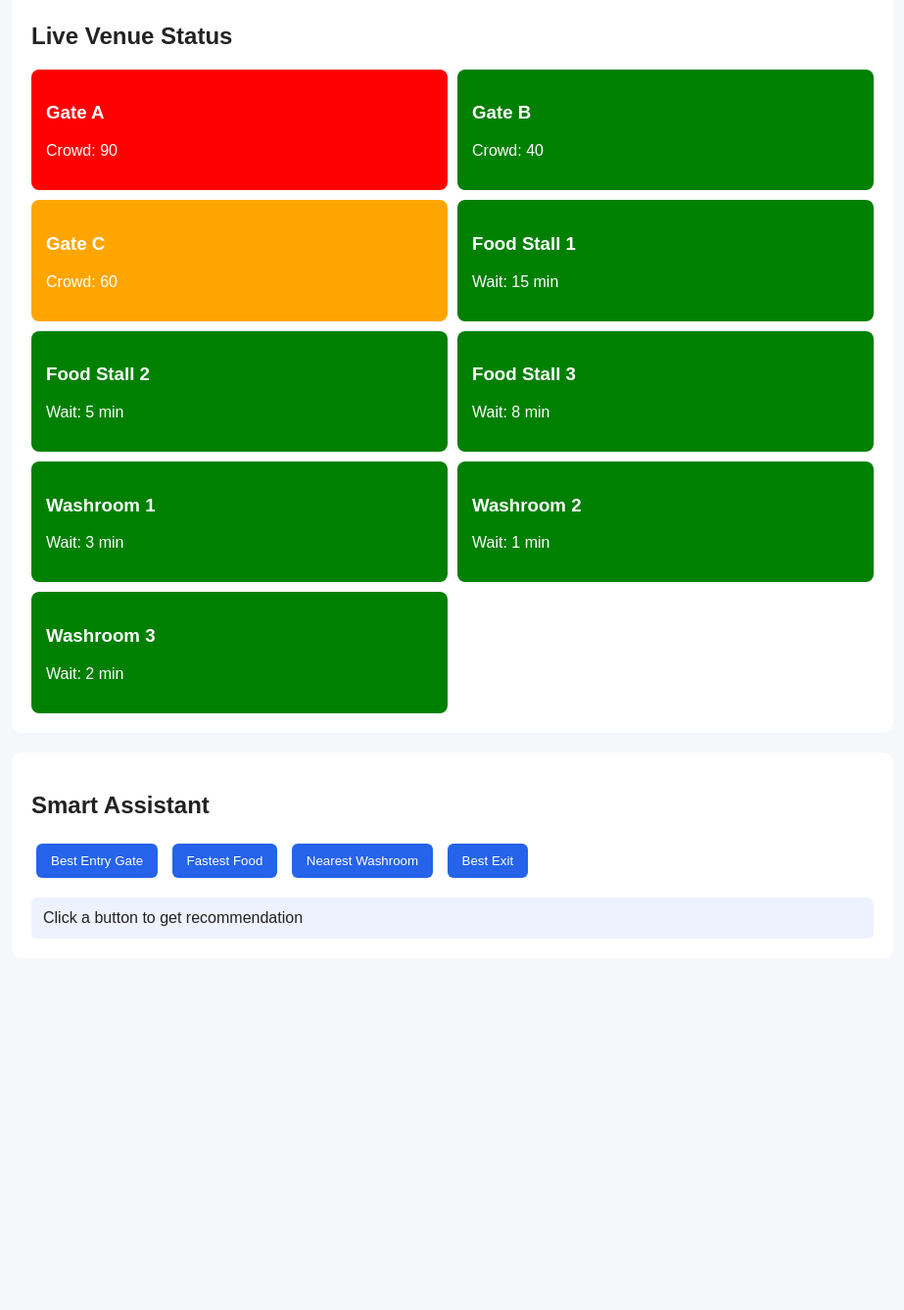
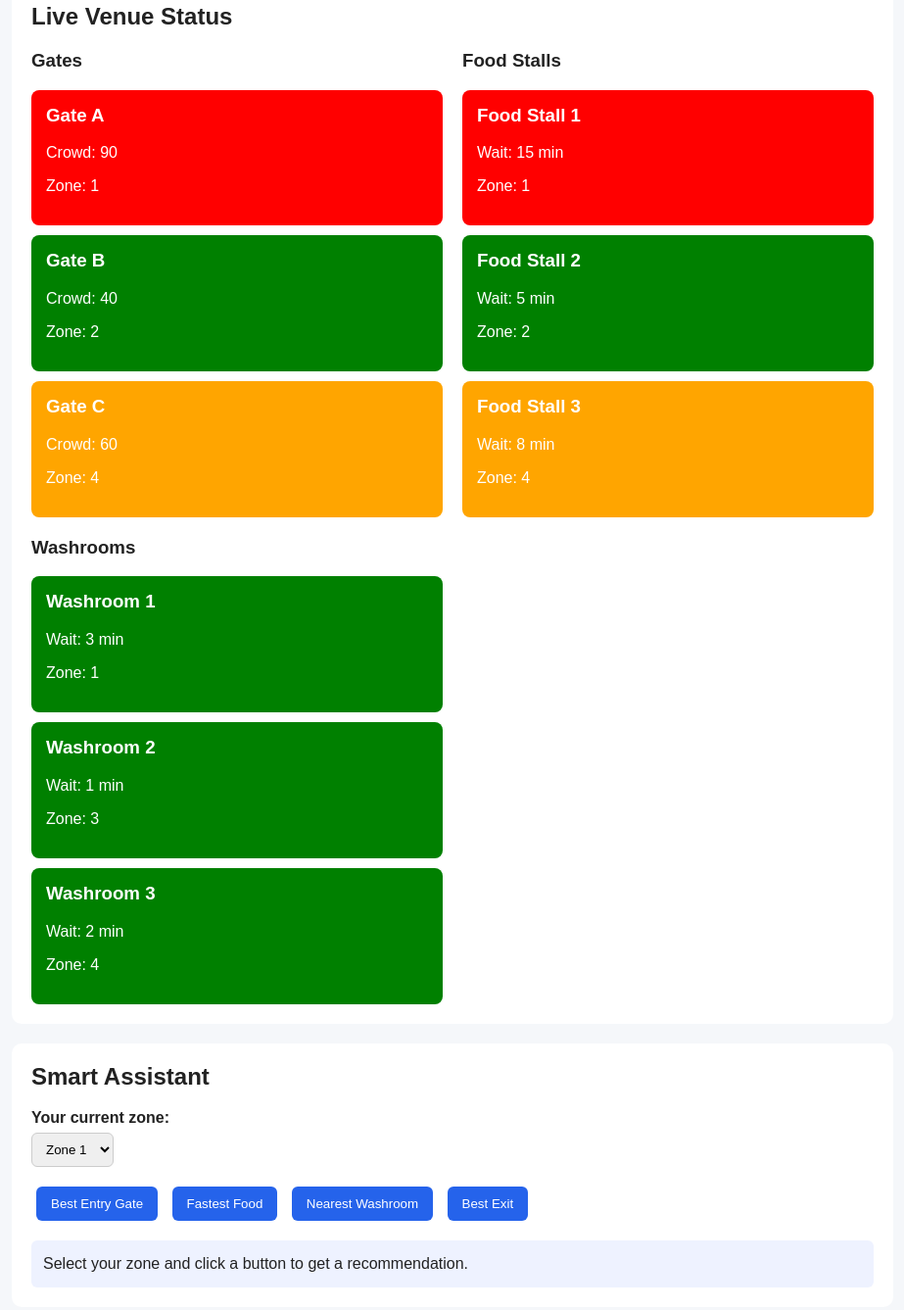
Before and after one commit to anakhapdileepkumar/venueflow-ai, a plain HTML site: page index.html in a window 1280 px wide. Shown: the part 191-1528 px from the top of the page at 98% size, without its empty margins (178-1101 px from the left). Before the commit the page ends 1189 px from the top, so only its background shows below. Drawn offline with Linux system fonts and the light colour scheme.

Commit message:
Added user zone based smart recommendations

```diff
--- a/index.html
+++ b/index.html
@@ -15,11 +15,38 @@
   <main class="container">
     <section class="card">
       <h2>Live Venue Status</h2>
-      <div id="status-container" class="status-grid"></div>
+
+      <div class="status-grid">
+        <div>
+          <h3>Gates</h3>
+          <div id="gates-container" class="inner-grid"></div>
+        </div>
+
+        <div>
+          <h3>Food Stalls</h3>
+          <div id="food-container" class="inner-grid"></div>
+        </div>
+
+        <div>
+          <h3>Washrooms</h3>
+          <div id="washroom-container" class="inner-grid"></div>
+        </div>
+      </div>
     </section>
 
     <section class="card">
       <h2>Smart Assistant</h2>
+
+      <div class="input-group">
+        <label for="user-location">Your current zone:</label>
+        <select id="user-location">
+          <option value="1">Zone 1</option>
+          <option value="2">Zone 2</option>
+          <option value="3">Zone 3</option>
+          <option value="4">Zone 4</option>
+        </select>
+      </div>
+
       <div class="buttons">
         <button onclick="findGate()">Best Entry Gate</button>
         <button onclick="findFood()">Fastest Food</button>
@@ -28,7 +55,7 @@
       </div>
 
       <div id="result">
-        Click a button to get recommendation
+        Select your zone and click a button to get a recommendation.
       </div>
     </section>
   </main>
--- a/script.js
+++ b/script.js
@@ -1,126 +1,143 @@
-// Venue Data
 const venueData = {
   gates: [
-    { name: "Gate A", crowd: 90, distance: 2 },
-    { name: "Gate B", crowd: 40, distance: 4 },
-    { name: "Gate C", crowd: 60, distance: 3 }
+    { name: "Gate A", crowd: 90, zone: 1 },
+    { name: "Gate B", crowd: 40, zone: 2 },
+    { name: "Gate C", crowd: 60, zone: 4 }
   ],
   foodStalls: [
-    { name: "Food Stall 1", wait: 15, distance: 2 },
-    { name: "Food Stall 2", wait: 5, distance: 4 },
-    { name: "Food Stall 3", wait: 8, distance: 3 }
+    { name: "Food Stall 1", wait: 15, zone: 1 },
+    { name: "Food Stall 2", wait: 5, zone: 2 },
+    { name: "Food Stall 3", wait: 8, zone: 4 }
   ],
   washrooms: [
-    { name: "Washroom 1", wait: 3, distance: 2 },
-    { name: "Washroom 2", wait: 1, distance: 5 },
-    { name: "Washroom 3", wait: 2, distance: 3 }
+    { name: "Washroom 1", wait: 3, zone: 1 },
+    { name: "Washroom 2", wait: 1, zone: 3 },
+    { name: "Washroom 3", wait: 2, zone: 4 }
   ],
   exits: [
-    { name: "Exit A", crowd: 80, distance: 2 },
-    { name: "Exit B", crowd: 30, distance: 4 },
-    { name: "Exit C", crowd: 50, distance: 3 }
+    { name: "Exit A", crowd: 80, zone: 1 },
+    { name: "Exit B", crowd: 30, zone: 3 },
+    { name: "Exit C", crowd: 50, zone: 4 }
   ]
 };
 
-// ---------------- UI LOADING ----------------
+function loadVenueStatus() {
+  const gatesContainer = document.getElementById("gates-container");
+  const foodContainer = document.getElementById("food-container");
+  const washroomContainer = document.getElementById("washroom-container");
 
-function loadVenueStatus() {
-  const container = document.getElementById("status-container");
-  container.innerHTML = "";
+  gatesContainer.innerHTML = "";
+  foodContainer.innerHTML = "";
+  washroomContainer.innerHTML = "";
 
-  // Gates
   venueData.gates.forEach(gate => {
     const div = document.createElement("div");
     div.className = getCrowdClass(gate.crowd);
     div.innerHTML = `
       <h3>${gate.name}</h3>
       <p>Crowd: ${gate.crowd}</p>
+      <p>Zone: ${gate.zone}</p>
     `;
-    container.appendChild(div);
+    gatesContainer.appendChild(div);
   });
 
-  // Food Stalls
   venueData.foodStalls.forEach(stall => {
     const div = document.createElement("div");
-    div.className = "status-box low";
+    div.className = getWaitClass(stall.wait);
     div.innerHTML = `
       <h3>${stall.name}</h3>
       <p>Wait: ${stall.wait} min</p>
+      <p>Zone: ${stall.zone}</p>
     `;
-    container.appendChild(div);
+    foodContainer.appendChild(div);
   });
 
-  // Washrooms
-  venueData.washrooms.forEach(w => {
+  venueData.washrooms.forEach(washroom => {
     const div = document.createElement("div");
-    div.className = "status-box low";
+    div.className = getWaitClass(washroom.wait);
     div.innerHTML = `
-      <h3>${w.name}</h3>
-      <p>Wait: ${w.wait} min</p>
+      <h3>${washroom.name}</h3>
+      <p>Wait: ${washroom.wait} min</p>
+      <p>Zone: ${washroom.zone}</p>
     `;
-    container.appendChild(div);
+    washroomContainer.appendChild(div);
   });
 }
 
-// Color logic for crowd
 function getCrowdClass(crowd) {
   if (crowd > 70) return "status-box crowded";
   if (crowd > 40) return "status-box medium";
   return "status-box low";
 }
 
-// Load UI when page opens
-window.onload = loadVenueStatus;
+function getWaitClass(wait) {
+  if (wait > 10) return "status-box crowded";
+  if (wait > 5) return "status-box medium";
+  return "status-box low";
+}
 
-// ---------------- DECISION LOGIC ----------------
+function getUserZone() {
+  return Number(document.getElementById("user-location").value);
+}
+
+function calculateScore(option, mode, userZone) {
+  const zoneDifference = Math.abs(option.zone - userZone);
+
+  if (mode === "crowd") {
+    return option.crowd + zoneDifference * 10;
+  }
+
+  return option.wait + zoneDifference * 2;
+}
 
 function findBestOption(options, mode) {
+  const userZone = getUserZone();
   let best = options[0];
+  let bestScore = calculateScore(best, mode, userZone);
 
   for (let i = 1; i < options.length; i++) {
     const current = options[i];
-
-    let currentScore;
-    let bestScore;
-
-    if (mode === "crowd") {
-      currentScore = current.crowd + current.distance;
-      bestScore = best.crowd + best.distance;
-    } else {
-      currentScore = current.wait + current.distance;
-      bestScore = best.wait + best.distance;
-    }
+    const currentScore = calculateScore(current, mode, userZone);
 
     if (currentScore < bestScore) {
       best = current;
+      bestScore = currentScore;
     }
   }
 
   return best;
 }
 
-// ---------------- BUTTON FUNCTIONS ----------------
-
 function findGate() {
   const best = findBestOption(venueData.gates, "crowd");
+  const userZone = getUserZone();
+
   document.getElementById("result").innerText =
-    `${best.name} is the best entry option (low crowd + good access).`;
+    `Recommended: ${best.name}\nReason: It has a better balance of lower crowd and proximity from Zone ${userZone}.`;
 }
 
 function findFood() {
   const best = findBestOption(venueData.foodStalls, "wait");
+  const userZone = getUserZone();
+
   document.getElementById("result").innerText =
-    `${best.name} is the fastest food option right now.`;
+    `Recommended: ${best.name}\nReason: It offers a shorter waiting time and is convenient from Zone ${userZone}.`;
 }
 
 function findWashroom() {
   const best = findBestOption(venueData.washrooms, "wait");
+  const userZone = getUserZone();
+
   document.getElementById("result").innerText =
-    `${best.name} is the most convenient washroom.`;
+    `Recommended: ${best.name}\nReason: It is the most convenient washroom based on wait time and distance from Zone ${userZone}.`;
 }
 
 function findExit() {
   const best = findBestOption(venueData.exits, "crowd");
+  const userZone = getUserZone();
+
   document.getElementById("result").innerText =
-    `${best.name} is the best exit with smooth movement.`;
+    `Recommended: ${best.name}\nReason: It provides smoother exit movement with less congestion from Zone ${userZone}.`;
 }
+
+window.onload = loadVenueStatus;
--- a/style.css
+++ b/style.css
@@ -28,7 +28,13 @@ header {
 .status-grid {
   display: grid;
   grid-template-columns: repeat(2, 1fr);
+  gap: 20px;
+}
+
+.inner-grid {
+  display: grid;
   gap: 10px;
+  margin-top: 10px;
 }
 
 .status-box {
@@ -72,4 +78,25 @@ button:hover {
   padding: 12px;
   background: #eef2ff;
   border-radius: 6px;
+  line-height: 1.5;
 }
+
+.input-group {
+  margin: 12px 0;
+}
+
+.input-group label {
+  display: block;
+  margin-bottom: 6px;
+  font-weight: bold;
+}
+
+select {
+  padding: 8px 10px;
+  border-radius: 6px;
+  border: 1px solid #ccc;
+}
+
+h2, h3 {
+  margin-top: 0;
+}
```
